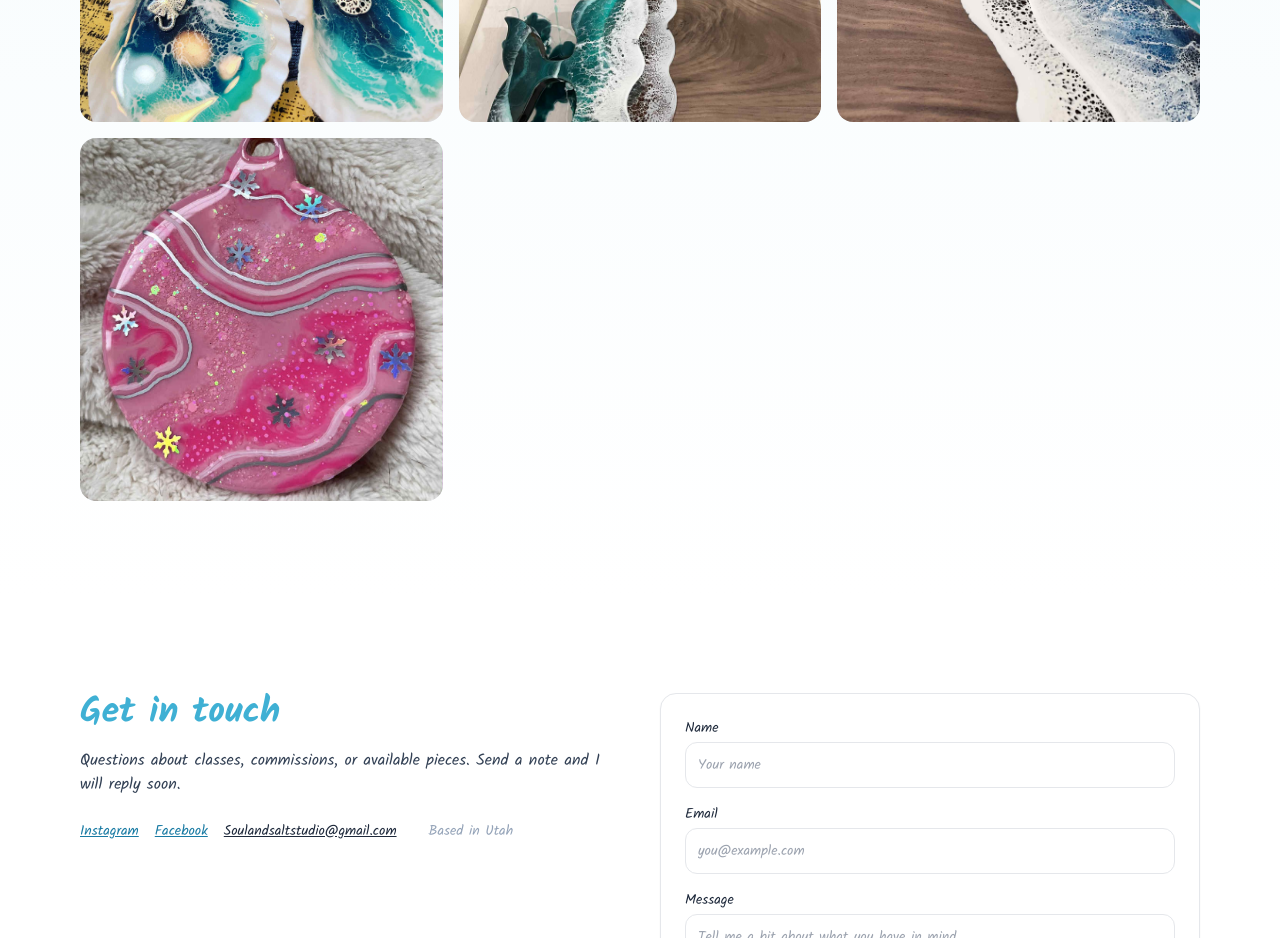
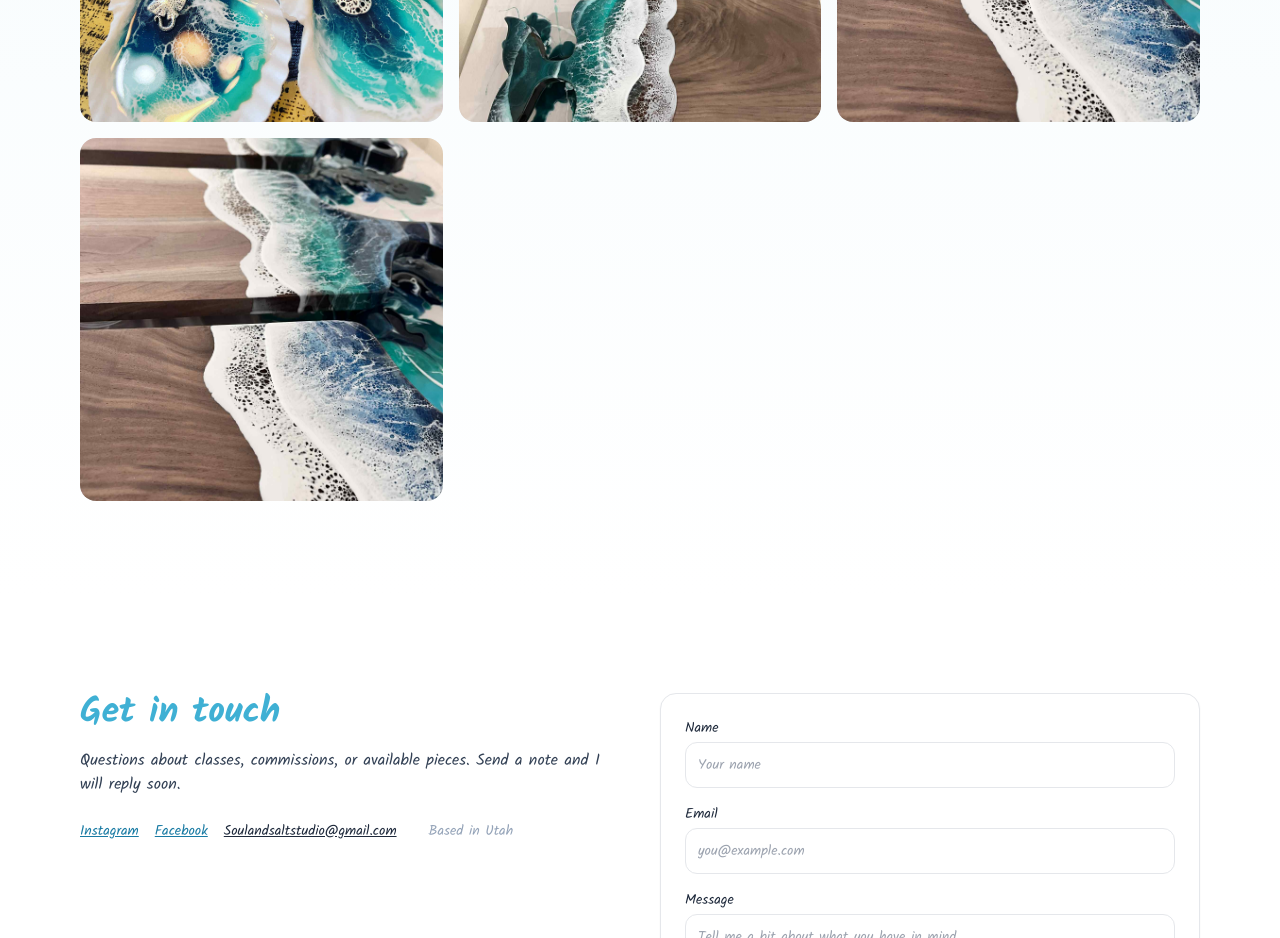
Before and after one commit to Crispyrice78/soulandsaltstudio, a plain HTML site: page index.html in a window 1280 px wide. Shown: the part 6220-7158 px from the top of the page. Drawn offline with nearby package versions, Linux system fonts and the light colour scheme; a script that the page names is missing.

Commit message:
Update index.html

```diff
--- a/index.html
+++ b/index.html
@@ -423,7 +423,7 @@ h1, h2, h3, h4, h5, h6, .logo-text {
   </div>
 
   <div class="rounded-2xl overflow-hidden bg-slate-100 aspect-square">
-    <img src="images/resin20.jpg" class="w-full h-full object-cover">
+    <img src="images/resin18.jpg" alt="Resin ocean piece 18" class="w-full h-full object-cover">
   </div>
       </div>
     </div>
```
